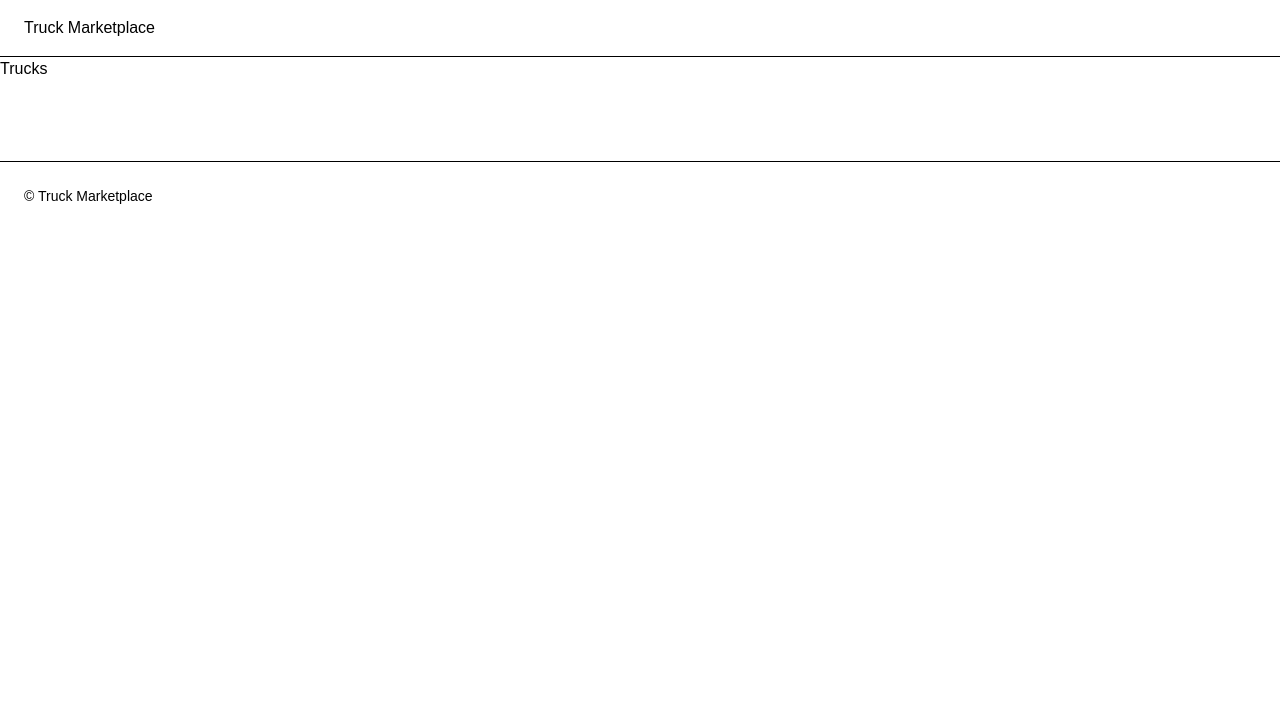
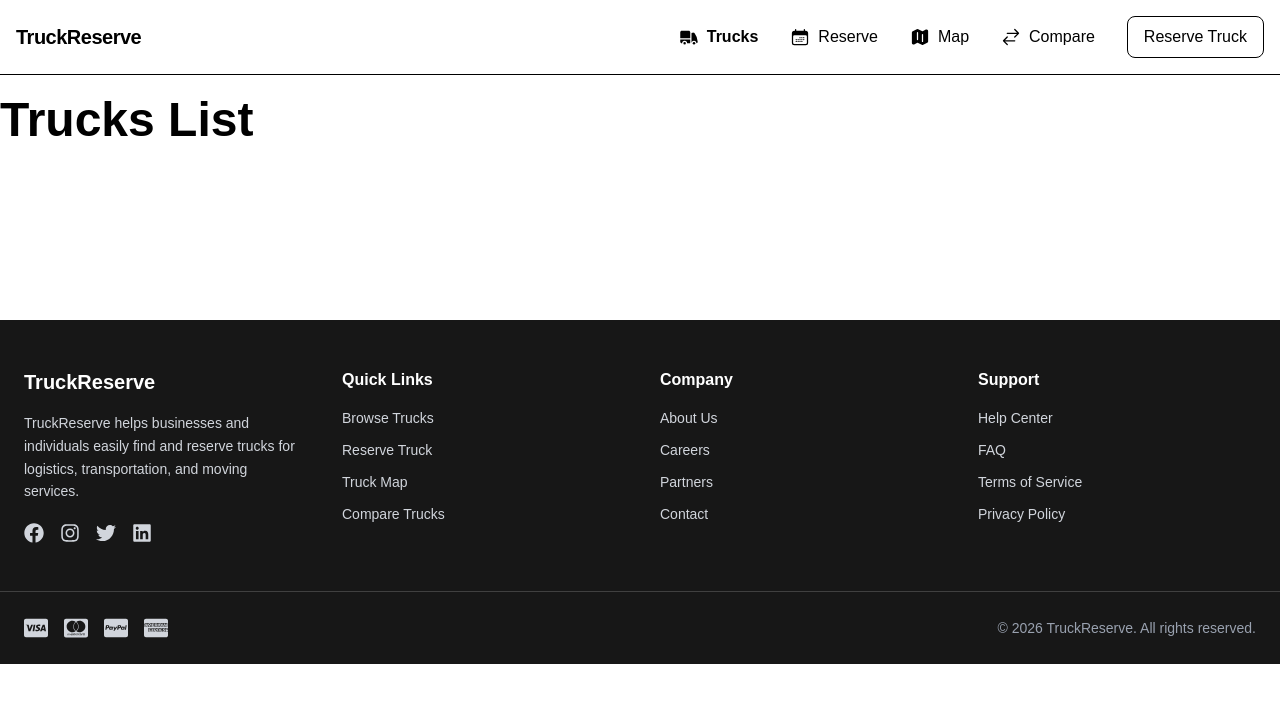
Before and after one commit to genta-bahana-nagari/truckora, a Next.js app: page /trucks in a window 1280 px wide. Shown: the top 702 px of the page. Built offline with nearby package versions, Linux system fonts and the light colour scheme.

Commit message:
feat: navbar-footer layout (part 1)

```diff
--- a/src/app/trucks/page.tsx
+++ b/src/app/trucks/page.tsx
@@ -1,9 +1,11 @@
-import React from 'react'
+"use client";
 
-const Trucks = () => {
+export default function Trucks() {
   return (
-    <div>Trucks</div>
-  )
+    <section className="py-24">
+      <div>
+        <h1 className="text-5xl font-bold">Trucks List</h1>
+      </div>
+    </section>
+  );
 }
-
-export default Trucks
--- a/src/components/layout/Footer.tsx
+++ b/src/components/layout/Footer.tsx
@@ -1,9 +1,161 @@
+import Link from "next/link";
+import {
+  FaFacebook,
+  FaInstagram,
+  FaTwitter,
+  FaLinkedin,
+  FaCcVisa,
+  FaCcMastercard,
+  FaCcPaypal,
+  FaCcAmex,
+} from "react-icons/fa";
+
 export default function Footer() {
   return (
-    <footer className="w-full border-t mt-20">
-      <div className="mx-auto max-w-7xl px-6 py-6 text-sm">
-        © Truck Marketplace
+    <footer className="bg-neutral-900 text-gray-300 mt-20">
+      <div className="max-w-screen-xl mx-auto px-6 py-12 grid gap-10 md:grid-cols-4">
+
+        <div>
+          <h2 className="text-xl font-bold text-white mb-4">
+            TruckReserve
+          </h2>
+          <p className="text-sm leading-relaxed">
+            TruckReserve helps businesses and individuals easily find and
+            reserve trucks for logistics, transportation, and moving services.
+          </p>
+
+          <div className="flex gap-4 mt-5 text-xl">
+            <a href="#" className="hover:text-white">
+              <FaFacebook />
+            </a>
+
+            <a href="#" className="hover:text-white">
+              <FaInstagram />
+            </a>
+
+            <a href="#" className="hover:text-white">
+              <FaTwitter />
+            </a>
+
+            <a href="#" className="hover:text-white">
+              <FaLinkedin />
+            </a>
+          </div>
+        </div>
+
+        <div>
+          <h3 className="text-white font-semibold mb-4">
+            Quick Links
+          </h3>
+
+          <ul className="space-y-3 text-sm">
+            <li>
+              <Link href="/trucks" className="hover:text-white">
+                Browse Trucks
+              </Link>
+            </li>
+
+            <li>
+              <Link href="/reserve" className="hover:text-white">
+                Reserve Truck
+              </Link>
+            </li>
+
+            <li>
+              <Link href="/map" className="hover:text-white">
+                Truck Map
+              </Link>
+            </li>
+
+            <li>
+              <Link href="/compare" className="hover:text-white">
+                Compare Trucks
+              </Link>
+            </li>
+          </ul>
+        </div>
+
+        <div>
+          <h3 className="text-white font-semibold mb-4">
+            Company
+          </h3>
+
+          <ul className="space-y-3 text-sm">
+            <li>
+              <Link href="/about" className="hover:text-white">
+                About Us
+              </Link>
+            </li>
+
+            <li>
+              <Link href="/careers" className="hover:text-white">
+                Careers
+              </Link>
+            </li>
+
+            <li>
+              <Link href="/partners" className="hover:text-white">
+                Partners
+              </Link>
+            </li>
+
+            <li>
+              <Link href="/contact" className="hover:text-white">
+                Contact
+              </Link>
+            </li>
+          </ul>
+        </div>
+
+        <div>
+          <h3 className="text-white font-semibold mb-4">
+            Support
+          </h3>
+
+          <ul className="space-y-3 text-sm">
+            <li>
+              <Link href="/help" className="hover:text-white">
+                Help Center
+              </Link>
+            </li>
+
+            <li>
+              <Link href="/faq" className="hover:text-white">
+                FAQ
+              </Link>
+            </li>
+
+            <li>
+              <Link href="/terms" className="hover:text-white">
+                Terms of Service
+              </Link>
+            </li>
+
+            <li>
+              <Link href="/privacy" className="hover:text-white">
+                Privacy Policy
+              </Link>
+            </li>
+          </ul>
+        </div>
+      </div>
+
+      <div className="border-t border-neutral-700">
+        <div className="max-w-screen-xl mx-auto px-6 py-6 flex flex-col md:flex-row items-center justify-between gap-4">
+
+          <div className="flex gap-4 text-2xl">
+            <FaCcVisa />
+            <FaCcMastercard />
+            <FaCcPaypal />
+            <FaCcAmex />
+          </div>
+
+          <p className="text-sm text-gray-400 text-center">
+            © {new Date().getFullYear()} TruckReserve. All rights reserved.
+          </p>
+
+        </div>
       </div>
     </footer>
-  )
+  );
 }
--- a/src/components/layout/Navbar.tsx
+++ b/src/components/layout/Navbar.tsx
@@ -1,9 +1,94 @@
+"use client";
+
+import { useState } from "react";
+import Link from "next/link";
+import { usePathname } from "next/navigation";
+
+import {
+  HiTruck,
+  HiCalendarDays,
+  HiMap,
+  HiArrowsRightLeft,
+  HiBars3,
+  HiXMark,
+} from "react-icons/hi2";
+
 export default function Navbar() {
+  const [open, setOpen] = useState(false);
+  const pathname = usePathname();
+
+  const menu = [
+    { name: "Trucks", href: "/trucks", icon: HiTruck },
+    { name: "Reserve", href: "/reserve", icon: HiCalendarDays },
+    { name: "Map", href: "/map", icon: HiMap },
+    { name: "Compare", href: "/compare", icon: HiArrowsRightLeft },
+  ];
+
+  const linkStyle = (href: string) =>
+    `flex items-center gap-2 transition ${
+      pathname === href
+        ? "text-brand font-semibold"
+        : "text-heading hover:text-fg-brand"
+    }`;
+
   return (
-    <nav className="w-full border-b">
-      <div className="mx-auto max-w-7xl px-6 py-4">
-        Truck Marketplace
+    <nav className="fixed top-0 z-50 w-full border-b border-default bg-neutral-primary backdrop-blur">
+      <div className="max-w-screen-xl mx-auto flex items-center justify-between p-4">
+        <Link
+          href="/"
+          className="text-xl font-bold tracking-tight text-heading"
+        >
+          TruckReserve
+        </Link>
+
+        <div className="hidden md:flex items-center gap-8">
+          {menu.map(({ name, href, icon: Icon }) => (
+            <Link key={href} href={href} className={linkStyle(href)} onClick={() => setOpen(false)}>
+              <Icon size={20} />
+              {name}
+            </Link>
+          ))}
+
+          <Link
+            href="/reserve"
+            onClick={() => setOpen(false)}
+            className="rounded-lg border border-black bg-brand px-4 py-2 font-medium transition hover:bg-black hover:text-white"
+          >
+            Reserve Truck
+          </Link>
+        </div>
+
+        <button
+          onClick={() => setOpen(!open)}
+          className="md:hidden p-2 rounded-md hover:bg-neutral-secondary-soft transition"
+          aria-label="Toggle menu"
+        >
+          {open ? <HiXMark size={26} /> : <HiBars3 size={26} />}
+        </button>
+      </div>
+
+      <div
+        className={`md:hidden border-t border-default bg-white transition-all duration-300 ${
+          open ? "max-h-96 opacity-100" : "max-h-0 opacity-0 overflow-hidden"
+        }`}
+      >
+        <div className="flex flex-col p-4 gap-4">
+          {menu.map(({ name, href, icon: Icon }) => (
+            <Link key={href} href={href} className={linkStyle(href)}>
+              <Icon size={20} />
+              {name}
+            </Link>
+          ))}
+
+          <Link
+            href="/reserve"
+            onClick={() => setOpen(false)}
+            className="mt-2 rounded-lg border border-black bg-brand px-4 py-2 text-center font-medium transition hover:bg-black hover:text-white"
+          >
+            Reserve Truck
+          </Link>
+        </div>
       </div>
     </nav>
-  )
+  );
 }
```
